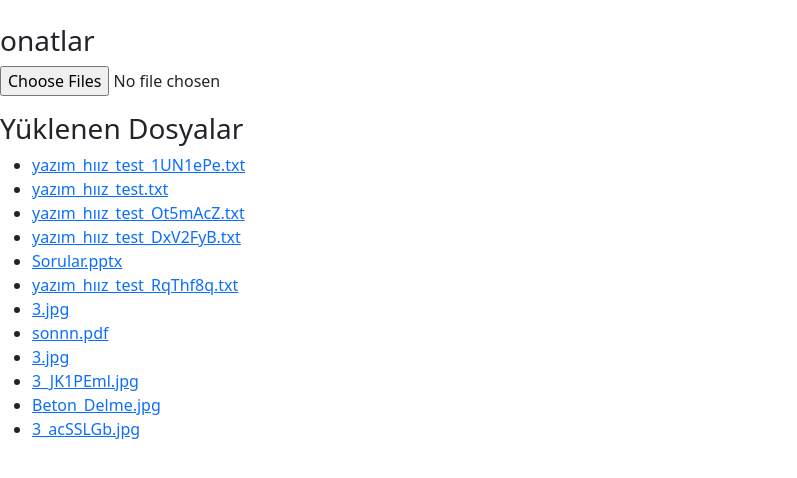
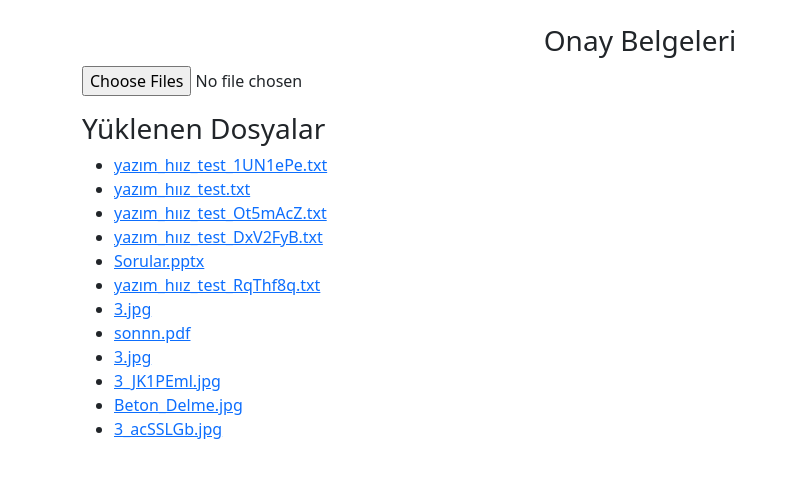
Before and after one commit to Yuziba/muhasebe03, a Django app: page /onay_list/ in a window 1280 px wide. Shown: the part 56-534 px from the top of the page, without its empty margins (0-797 px from the left). Run offline with Django 4.2, Linux system fonts and the light colour scheme; data comes from the database, SQL or seed files in the repository; both versions use the stored data as it was after the commit; some libraries are stand-ins or nearby versions.

Commit message:
Gorunum duzenmeleri yapildi

```diff
--- a/muhapp/templates/muhapp/main.html
+++ b/muhapp/templates/muhapp/main.html
@@ -1,7 +1,9 @@
 {% extends "base.html" %}
 
 {%block content%}
-<h3>ONAYLAR</h3>
+<div class="container">
+    <h3>ONAYLAR</h3>
+</div>
 
 
 
--- a/muhapp/templates/muhapp/onaylar.html
+++ b/muhapp/templates/muhapp/onaylar.html
@@ -1,17 +1,15 @@
 {% extends "base.html" %}
 
 {%block content%}
-<h3>onatlar</h3>
-
-
-<!-- burdaki slaslar cok onemli          /onaylar/        -->
-<form action="/onaylar/" method="POST" class="dropzone" id="my-awesome-dropzone">
+<div class="container">
+  <div style="text-align:center;"><h3>Onay Belgeleri</h3></div>
+  <!---- burdaki slaslar cok onemli------ /onaylar/ ------>
+  <form action="/onay_upload/" method="POST" class="dropzone" id="my-awesome-dropzone">
     {% csrf_token %}
     <div class="fallback">
         <input name="file" type="file" multiple>
     </div>
   </form>
-
 
   <!--onaylari listeleme-->
   <h3>Yüklenen Dosyalar</h3>
@@ -22,4 +20,7 @@
     {% endfor %}
   </ul>
 
+</div>
+
+
 {%endblock%}
--- a/muhapp/urls.py
+++ b/muhapp/urls.py
@@ -5,6 +5,6 @@ app_name = 'muhapp'
 
 urlpatterns = [
     path('', views.MainView.as_view(), name="main"),
-    #path('onay_upload/', views.onay_upload_view, name="onay_upload"),
+    path('onay_upload/', views.onay_upload_view, name="onay_upload"),
     path('onay_list/', views.onay_list_view, name='onay_list'),
 ]
--- a/muhapp/views.py
+++ b/muhapp/views.py
@@ -16,7 +16,7 @@ def onay_upload_view(request):
             new_file = models.OnayUploadedModel(file=uploaded_file)
             new_file.save()
 
-            # Başarılı yanıt
+
             return JsonResponse({'message': 'Dosya başarıyla yüklendi.'}, status=200)
         else:
             # Dosya yüklenmediğinde hata yanıtı
```
Also changed, not shown: db.sqlite3, media/3.jpg (added), media/3_JK1PEml.jpg (added), media/3_acSSLGb.jpg (added), media/Beton_Delme.jpg (added), 1 other file. Lines whose indentation alone changed are shown as unchanged.
